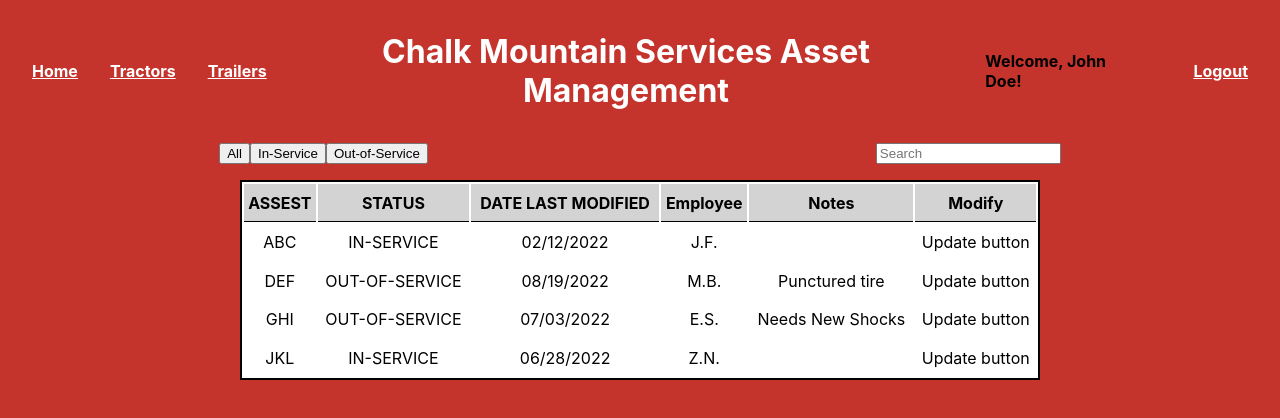
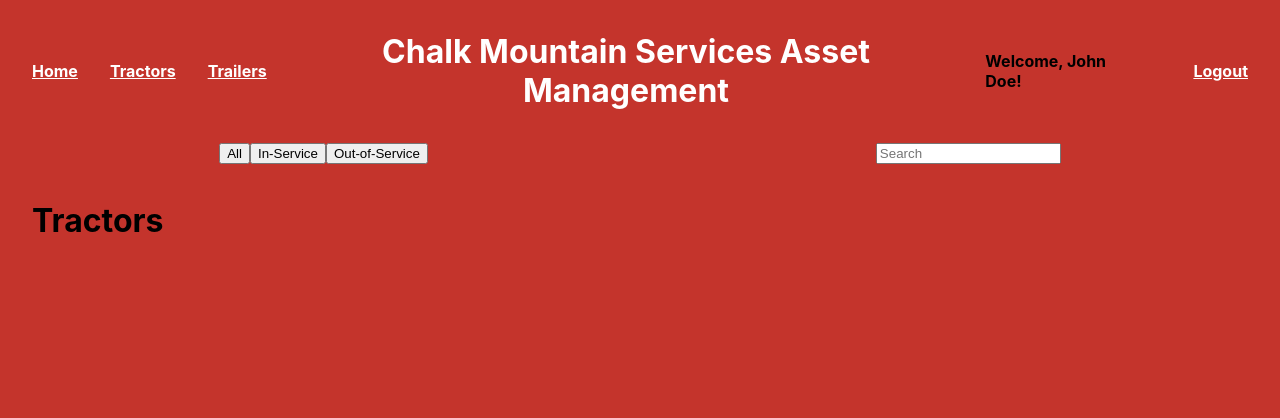
Before and after one commit to emsanders1/ChalkMountainAssetManagement, a React (Create React App) app in the folder chalk-mountain/: page /tractors in a window 1280 px wide. Shown: the top 418 px of the page. Built offline with nearby package versions, Linux system fonts and the light colour scheme.

Commit message:
Updates to Front End

```diff
--- a/chalk-mountain/src/App.js
+++ b/chalk-mountain/src/App.js
@@ -10,9 +10,12 @@
     <div className="App">
     <Navbar/>
     <Switchbar/>
-    <Table/>
+    {/* <Table/> */}
     <Routes>
       <Route path="/" element={<Home />} />
+      <Route path="/home" element={<Home />} />
+      <Route path="/tractors" element={<Tractors />} />
+      <Route path="/trailers" element={<Trailers />} />
     </Routes>
     </div>
     )
--- a/chalk-mountain/src/Switchbar.js
+++ b/chalk-mountain/src/Switchbar.js
@@ -16,7 +16,6 @@
                 className="me-2"
                 aria-label="Search"
                 />
-            {/* <Button variant="outline-success">Search</Button> */}
             </Form>
         </ButtonGroup>
         </div>
--- a/chalk-mountain/src/pages/Home.js
+++ b/chalk-mountain/src/pages/Home.js
@@ -1,3 +1,7 @@
+import Table from "../Table"
+
 export default function Home(){
-    return <h1>Home</h1>
+    return(
+        <Table/>
+    )
 }
```
